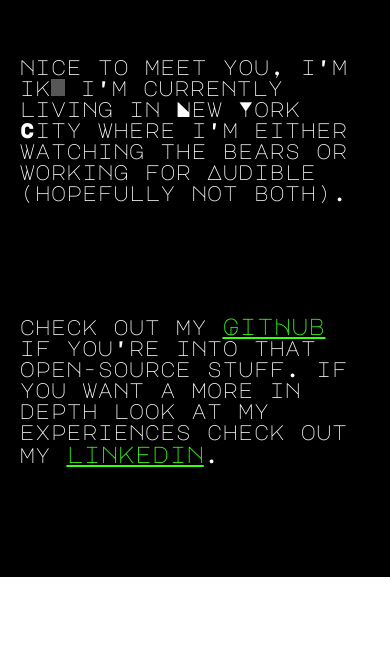
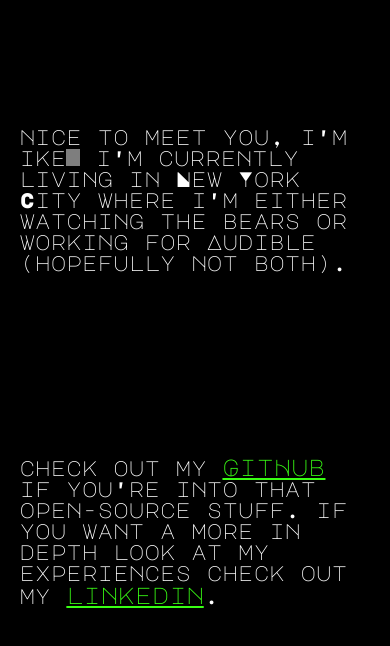
Before and after one commit to IkeLyons/IkeLyons.github.io, a React (Create React App) app: page / in a window 390 px wide. Shown: the part 900-1546 px from the top of the page. Before the commit the page ends 1477 px from the top, so only its background shows below. Built offline with nearby package versions, Linux system fonts and the light colour scheme.

Commit message:
always test on mobile

```diff
--- a/src/Pages/Bio.css
+++ b/src/Pages/Bio.css
@@ -29,7 +29,7 @@ a:hover {
 
 @media only screen and (max-width: 450px) {
   .bioRoot {
-    height: 75vh;
+    height: 100vh;
   }
 
   .bioRoot > div {
```
